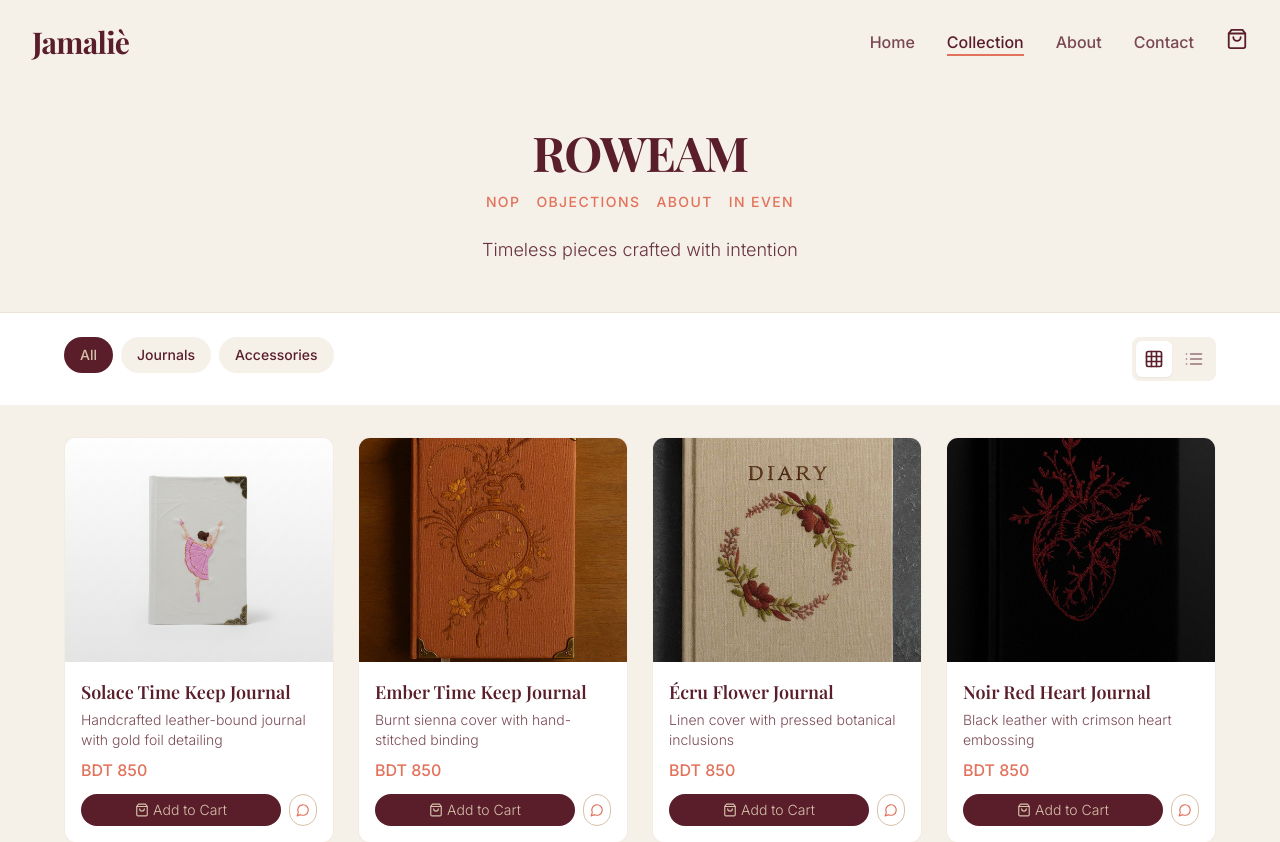
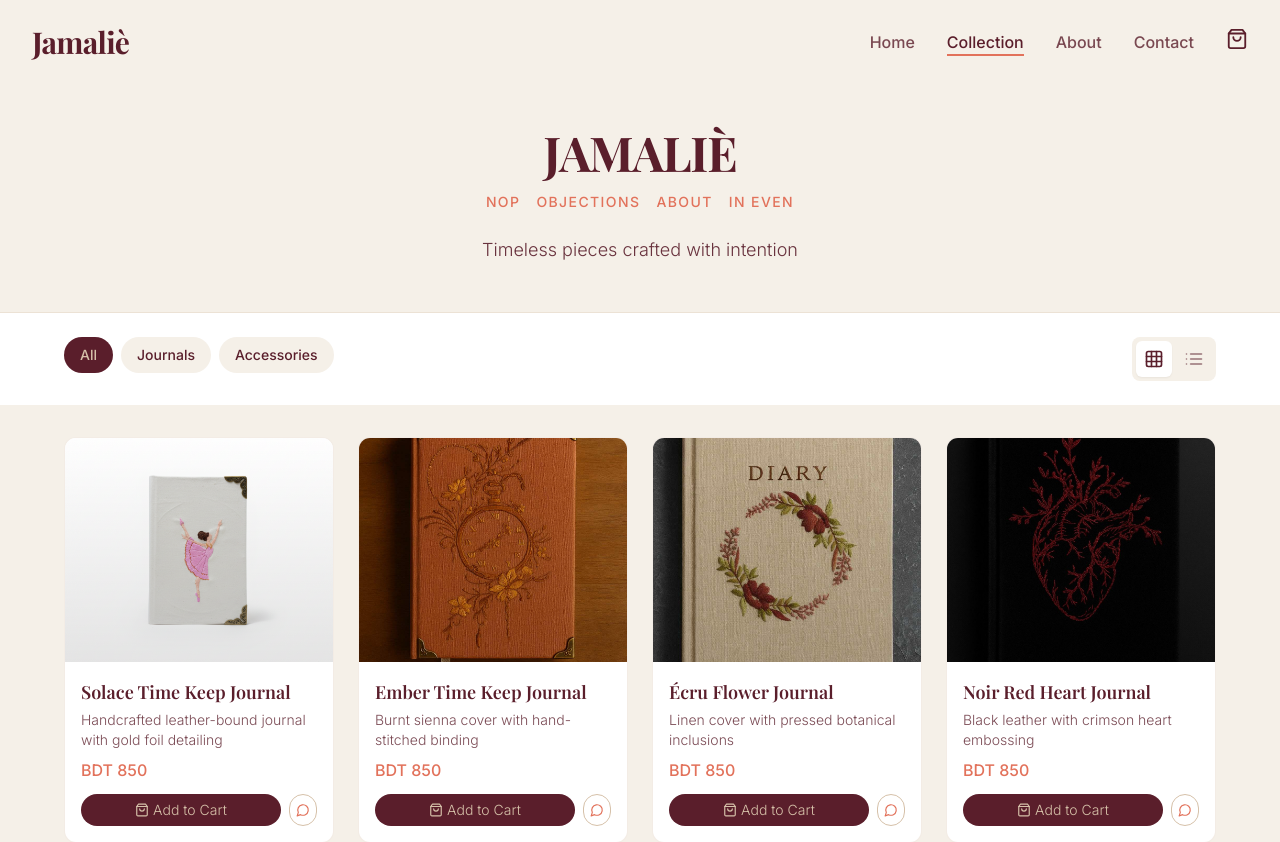
Before and after one commit to saifulraislam/Jamalie10, a React (Vite) app: page /collection in a window 1280 px wide. Shown: the top 842 px of the page. Built offline with nearby package versions, Linux system fonts and the light colour scheme.

Commit message:
Update brand name in CollectionPage header for consistency

```diff
--- a/src/pages/CollectionPage.tsx
+++ b/src/pages/CollectionPage.tsx
@@ -100,7 +100,7 @@ const CollectionPage: React.FC = () => {
             transition={{ duration: 0.6 }}
           >
             <h1 className="text-4xl md:text-5xl font-playfair font-bold text-[#5A1E2B] mb-4 tracking-tight">
-              ROWEAM
+              JAMALIÈ
             </h1>
             <div className="flex flex-wrap justify-center gap-x-4 gap-y-2 text-xs md:text-sm text-[#E2725B] font-medium tracking-widest mb-6">
               <span>NOP</span>
```
